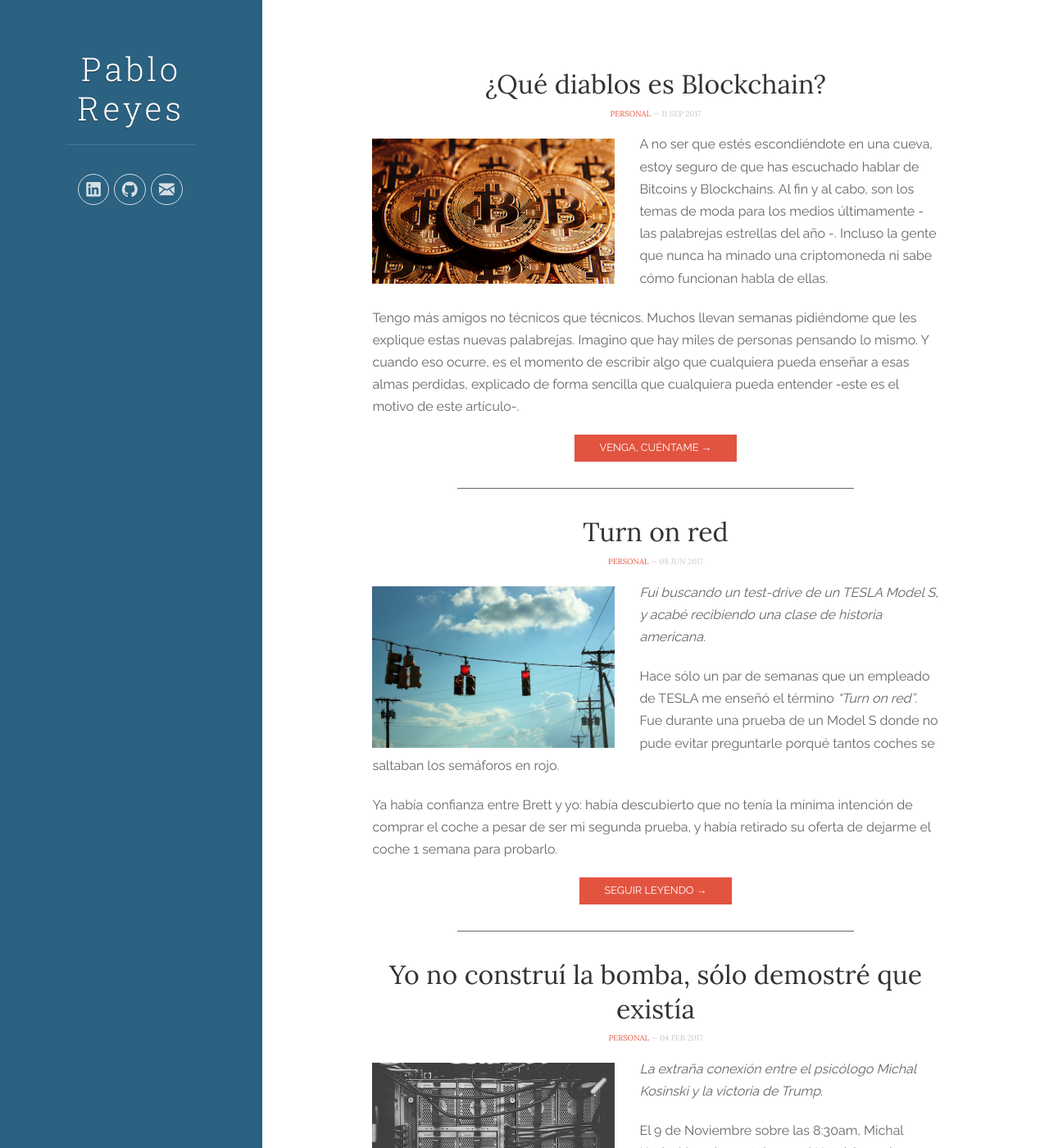
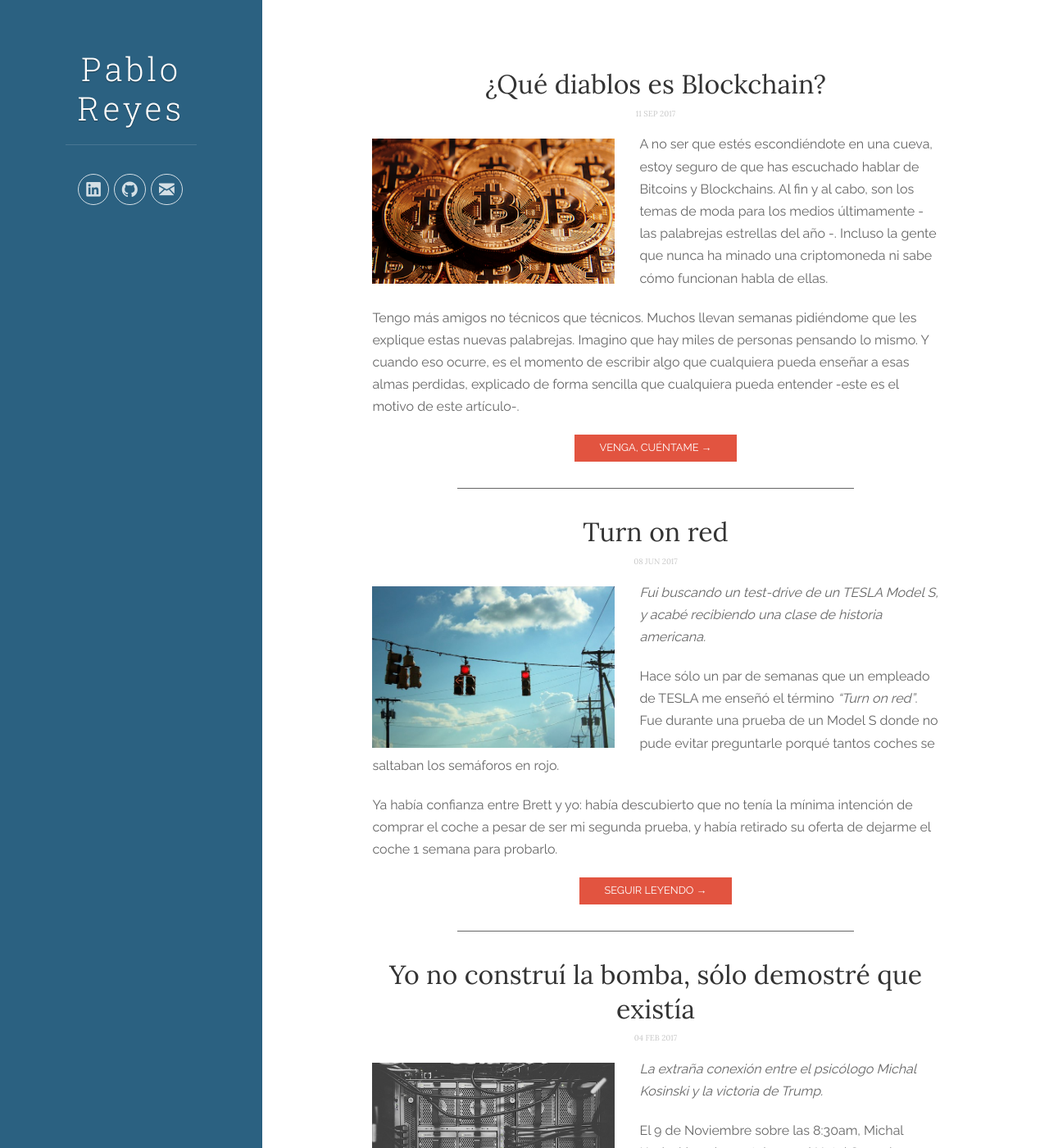
Before and after one commit to PabloReyes/PabloReyes.github.io, a Jekyll site: the page built from index.html, in a window 1280 px wide and 1400 px high. Shown: the whole window at 82% size. Built offline with Jekyll 4.4.1, drawn with Linux system fonts in a browser that asks for light colours; nearby versions of some CDN libraries; the list of posts is cut into pages by our own code.

```diff
--- a/_includes/post-list-2.html
+++ b/_includes/post-list-2.html
@@ -8,7 +8,7 @@
                     </div>
 
                     <div class="post-meta">
-                        <a href="/category#{{post.category}}">{{post.category}}</a> — <time datetime="{{ post.date | date_to_string }}">{{ post.date | date_to_string}}</time>
+                        <!--<a href="/category#{{post.category}}">{{post.category}}</a> — --><time datetime="{{ post.date | date_to_string }}">{{ post.date | date_to_string}}</time>
                     </div>
 
                     <div class="post-excerpt">
```
